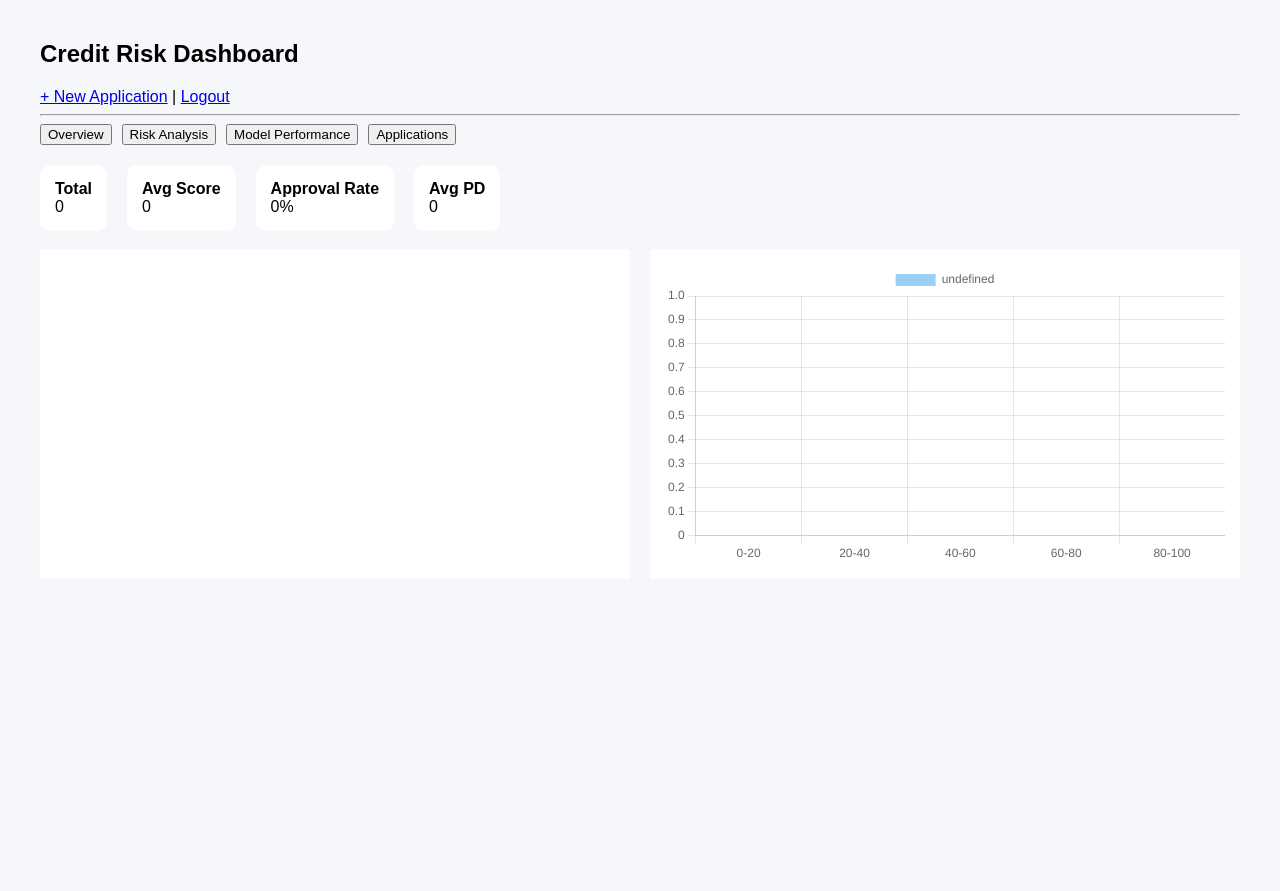
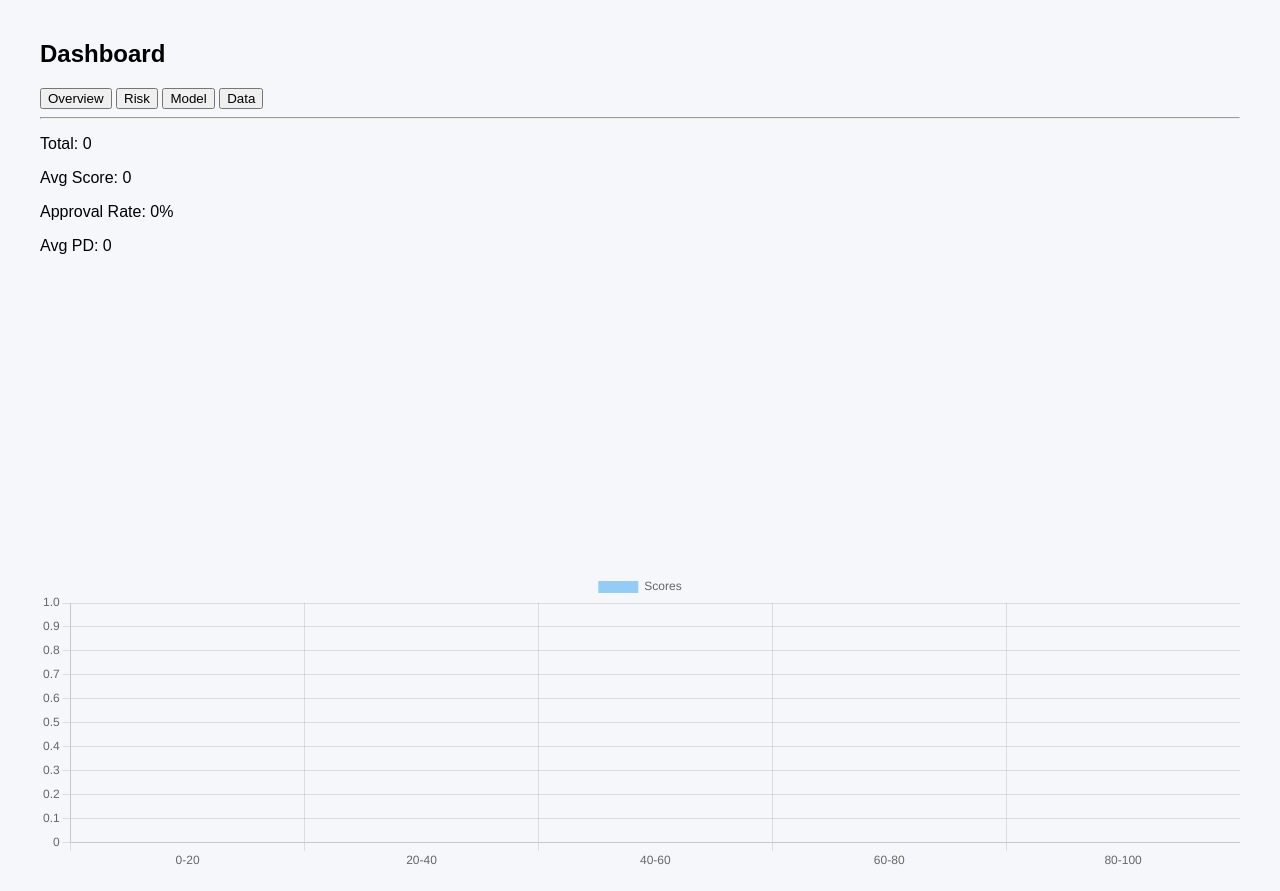
Before and after one commit to ThomHills/Credit-Scoring-App, a Flask app: page /dashboard in a window 1280 px wide. Before the commit the page ends 557 px from the top, so only its background shows below. Run offline with Flask 3, Linux system fonts and the light colour scheme; data that the repository does not hold is empty; a map, chart or similar area stays blank.

Commit message:
Dashboard3

```diff
--- a/app/routes.py
+++ b/app/routes.py
@@ -14,23 +14,19 @@
 # -----------------------
 @main.route('/', methods=['GET', 'POST'])
 def login():
-    try:
-        if request.method == 'POST':
-            username = request.form.get('username')
-            password = request.form.get('password')
+    if request.method == 'POST':
+        username = request.form.get('username')
+        password = request.form.get('password')
 
-            user = User.query.filter_by(username=username, password=password).first()
+        user = User.query.filter_by(username=username, password=password).first()
 
-            if user:
-                session['user_id'] = user.id
-                return redirect('/dashboard')
+        if user:
+            session['user_id'] = user.id
+            return redirect('/dashboard')
 
-            return render_template('login.html', error="Invalid credentials")
+        return render_template('login.html', error="Invalid credentials")
 
-        return render_template('login.html')
-
-    except Exception as e:
-        return f"Login error: {e}"
+    return render_template('login.html')
 
 
 # -----------------------
@@ -38,24 +34,20 @@
 # -----------------------
 @main.route('/register', methods=['GET', 'POST'])
 def register():
-    try:
-        if request.method == 'POST':
-            username = request.form.get('username')
-            password = request.form.get('password')
+    if request.method == 'POST':
+        username = request.form.get('username')
+        password = request.form.get('password')
 
-            if User.query.filter_by(username=username).first():
-                return render_template('register.html', error="User already exists")
+        if User.query.filter_by(username=username).first():
+            return render_template('register.html', error="User exists")
 
-            new_user = User(username=username, password=password)
-            db.session.add(new_user)
-            db.session.commit()
+        new_user = User(username=username, password=password)
+        db.session.add(new_user)
+        db.session.commit()
 
-            return redirect('/')
+        return redirect('/')
 
-        return render_template('register.html')
-
-    except Exception as e:
-        return f"Register error: {e}"
+    return render_template('register.html')
 
 
 # -----------------------
@@ -72,114 +64,112 @@
 # -----------------------
 @main.route('/dashboard')
 def dashboard():
-    try:
-        apps = Application.query.all() or []
 
-        total = len(apps)
+    apps = Application.query.all() or []
+    total = len(apps)
 
-        avg_score = round(
-            sum([float(a.score) for a in apps]) / total, 2
-        ) if total > 0 else 0
+    avg_score = round(
+        sum(float(a.score) for a in apps) / total, 2
+    ) if total > 0 else 0
 
-        approved = len([a for a in apps if a.decision == "Approved"])
-        rejected = len([a for a in apps if a.decision == "Rejected"])
+    approved = len([a for a in apps if a.decision == "Approved"])
+    rejected = len([a for a in apps if a.decision == "Rejected"])
 
-        approval_rate = round((approved / total) * 100, 2) if total > 0 else 0
+    approval_rate = round((approved / total) * 100, 2) if total > 0 else 0
 
-        low = len([a for a in apps if a.risk == "Low"])
-        medium = len([a for a in apps if a.risk == "Medium"])
-        high = len([a for a in apps if a.risk == "High"])
+    low = len([a for a in apps if a.risk == "Low"])
+    medium = len([a for a in apps if a.risk == "Medium"])
+    high = len([a for a in apps if a.risk == "High"])
 
-        # -----------------------
-        # EXTRA ANALYTICS
-        # -----------------------
-        avg_pd = round(
-            sum([(100 - float(a.score)) / 100 for a in apps]) / total, 3
-        ) if total > 0 else 0
+    # -----------------------
+    # SAFE ANALYTICS
+    # -----------------------
+    avg_pd = round(
+        sum((100 - float(a.score)) / 100 for a in apps) / total, 3
+    ) if total > 0 else 0
 
-        score_bins = {
-            "0-20": 0,
-            "20-40": 0,
-            "40-60": 0,
-            "60-80": 0,
-            "80-100": 0
-        }
+    score_bins = {
+        "0-20": 0,
+        "20-40": 0,
+        "40-60": 0,
+        "60-80": 0,
+        "80-100": 0
+    }
 
-        for a in apps:
-            s = float(a.score)
-            if s <= 20:
-                score_bins["0-20"] += 1
-            elif s <= 40:
-                score_bins["20-40"] += 1
-            elif s <= 60:
-                score_bins["40-60"] += 1
-            elif s <= 80:
-                score_bins["60-80"] += 1
-            else:
-                score_bins["80-100"] += 1
+    for a in apps:
+        s = float(a.score)
+        if s <= 20:
+            score_bins["0-20"] += 1
+        elif s <= 40:
+            score_bins["20-40"] += 1
+        elif s <= 60:
+            score_bins["40-60"] += 1
+        elif s <= 80:
+            score_bins["60-80"] += 1
+        else:
+            score_bins["80-100"] += 1
 
-        risk_approval = {
-            "Low": {"Approved": 0, "Rejected": 0},
-            "Medium": {"Approved": 0, "Rejected": 0},
-            "High": {"Approved": 0, "Rejected": 0}
-        }
+    # ALWAYS SAFE STRUCTURE
+    risk_approval = {
+        "Low": {"Approved": 0, "Rejected": 0},
+        "Medium": {"Approved": 0, "Rejected": 0},
+        "High": {"Approved": 0, "Rejected": 0}
+    }
 
-        for a in apps:
-            if a.risk in risk_approval and a.decision in ["Approved", "Rejected"]:
+    for a in apps:
+        if a.risk in risk_approval:
+            if a.decision in ["Approved", "Rejected"]:
                 risk_approval[a.risk][a.decision] += 1
 
-        recent_scores = [float(a.score) for a in apps[-10:]]
+    recent_scores = [float(a.score) for a in apps[-10:]]
 
-        # -----------------------
-        # LOAD ROC DATA
-        # -----------------------
-        fpr, tpr, auc_score = [], [], 0
+    # -----------------------
+    # ROC SAFE LOAD
+    # -----------------------
+    fpr, tpr, auc_score = [], [], 0
 
-        try:
-            base_dir = os.path.abspath(os.path.join(os.path.dirname(__file__), ".."))
-            roc_path = os.path.join(base_dir, "roc_data.pkl")
+    try:
+        base_dir = os.path.abspath(os.path.join(os.path.dirname(__file__), ".."))
+        roc_path = os.path.join(base_dir, "roc_data.pkl")
 
-            if os.path.exists(roc_path):
-                with open(roc_path, "rb") as f:
-                    roc = pickle.load(f)
+        if os.path.exists(roc_path):
+            with open(roc_path, "rb") as f:
+                roc = pickle.load(f)
 
-                fpr = roc.get("fpr", [])
-                tpr = roc.get("tpr", [])
-                auc_score = round(float(roc.get("auc", 0)), 3)
-
-        except Exception as e:
-            print("ROC error:", e)
-
-        return render_template(
-            "dashboard.html",
-            apps=apps,
-            total=total,
-            avg_score=avg_score,
-            approval_rate=approval_rate,
-            approved=approved,
-            rejected=rejected,
-            low=low,
-            medium=medium,
-            high=high,
-            avg_pd=avg_pd,
-            score_bins=score_bins,
-            risk_approval=risk_approval,
-            recent_scores=recent_scores,
-            fpr=fpr,
-            tpr=tpr,
-            auc=auc_score
-        )
+            fpr = roc.get("fpr", [])
+            tpr = roc.get("tpr", [])
+            auc_score = round(float(roc.get("auc", 0)), 3)
 
     except Exception as e:
-        return f"Dashboard error: {e}"
+        print("ROC error:", e)
+
+    return render_template(
+        "dashboard.html",
+        apps=apps,
+        total=total,
+        avg_score=avg_score,
+        approval_rate=approval_rate,
+        approved=approved,
+        rejected=rejected,
+        low=low,
+        medium=medium,
+        high=high,
+        avg_pd=avg_pd,
+        score_bins=score_bins,
+        risk_approval=risk_approval,
+        recent_scores=recent_scores,
+        fpr=fpr,
+        tpr=tpr,
+        auc=auc_score
+    )
 
 
 # -----------------------
-# NEW APPLICATION PAGE
+# NEW APP PAGE
 # -----------------------
 @main.route('/new')
-def new_application():
-    return render_template('index.html')
+def new_app():
+    return render_template("index.html")
 
 
 # -----------------------
@@ -190,37 +180,30 @@
     try:
         data = request.get_json() or {}
 
-        # BASIC
-        income = float(data.get('income', 0))
-        expenses = float(data.get('expenses', 0))
-        savings = float(data.get('savings', 0))
-        missed = int(data.get('missed_payments', 0))
+        result = predict_credit_score(
+            float(data.get('income', 0)),
+            float(data.get('expenses', 0)),
+            float(data.get('savings', 0)),
+            int(data.get('missed_payments', 0)),
 
-        # ADVANCED
-        total_debt = float(data.get('total_debt', 0))
-        credit_limit = float(data.get('credit_limit', 1))
-        used_credit = float(data.get('used_credit', 0))
-        late_payments = int(data.get('late_payments', 0))
-        credit_history = int(data.get('credit_history', 1))
-        new_accounts = int(data.get('new_accounts', 0))
-        job_years = int(data.get('job_years', 0))
-        residence_years = int(data.get('residence_years', 0))
-
-        result = predict_credit_score(
-            income, expenses, savings, missed,
-            total_debt, credit_limit, used_credit,
-            late_payments, credit_history,
-            new_accounts, job_years, residence_years
+            float(data.get('total_debt', 0)),
+            float(data.get('credit_limit', 1)),
+            float(data.get('used_credit', 0)),
+            int(data.get('late_payments', 0)),
+            int(data.get('credit_history', 1)),
+            int(data.get('new_accounts', 0)),
+            int(data.get('job_years', 0)),
+            int(data.get('residence_years', 0))
         )
 
-        if not result or "error" in result:
-            return jsonify({"error": "Model error"})
+        if "error" in result:
+            return jsonify(result)
 
         new_app = Application(
-            income=income,
-            expenses=expenses,
-            savings=savings,
-            missed=missed,
+            income=float(data.get('income', 0)),
+            expenses=float(data.get('expenses', 0)),
+            savings=float(data.get('savings', 0)),
+            missed=int(data.get('missed_payments', 0)),
             score=float(result["score"]),
             risk=result["risk"],
             decision="Pending"
@@ -236,32 +219,18 @@
 
 
 # -----------------------
-# APPROVE
+# DECISIONS
 # -----------------------
-@main.route('/decide/<int:id>/approve')
-def approve(id):
-    try:
-        app = Application.query.get(id)
-        if app:
+@main.route('/decide/<int:id>/<action>')
+def decide(id, action):
+    app = Application.query.get(id)
+
+    if app:
+        if action == "approve":
             app.decision = "Approved"
-            db.session.commit()
-    except Exception as e:
-        print("Approve error:", e)
+        elif action == "reject":
+            app.decision = "Rejected"
+
+        db.session.commit()
 
     return redirect('/dashboard')
-
-
-# -----------------------
-# REJECT
-# -----------------------
-@main.route('/decide/<int:id>/reject')
-def reject(id):
-    try:
-        app = Application.query.get(id)
-        if app:
-            app.decision = "Rejected"
-            db.session.commit()
-    except Exception as e:
-        print("Reject error:", e)
-
-    return redirect('/dashboard')
--- a/templates/dashboard.html
+++ b/templates/dashboard.html
@@ -9,110 +9,51 @@
 
 <div style="max-width:1200px; margin:auto; padding:20px;">
 
-    <h2>Credit Risk Dashboard</h2>
+<h2>Dashboard</h2>
 
-    <a href="/new">+ New Application</a> |
-    <a href="/logout">Logout</a>
+<!-- TABS -->
+<button onclick="showTab('overview')">Overview</button>
+<button onclick="showTab('risk')">Risk</button>
+<button onclick="showTab('model')">Model</button>
+<button onclick="showTab('data')">Data</button>
 
 <hr>
 
-    <!-- TABS -->
-    <div style="display:flex; gap:10px; margin-bottom:20px;">
-        <button onclick="showTab('overview')">Overview</button>
-        <button onclick="showTab('risk')">Risk Analysis</button>
-        <button onclick="showTab('model')">Model Performance</button>
-        <button onclick="showTab('data')">Applications</button>
-    </div>
-
-    <!-- ===================== -->
-    <!-- OVERVIEW TAB -->
-    <!-- ===================== -->
+<!-- OVERVIEW -->
 <div id="overview" class="tab">
 
-        <div style="display:flex; gap:20px; flex-wrap:wrap;">
-            <div style="background:white; padding:15px; border-radius:10px;">
-                <b>Total</b><br>{{ total }}
-            </div>
+<p>Total: {{ total }}</p>
+<p>Avg Score: {{ avg_score }}</p>
+<p>Approval Rate: {{ approval_rate }}%</p>
+<p>Avg PD: {{ avg_pd }}</p>
 
-            <div style="background:white; padding:15px; border-radius:10px;">
-                <b>Avg Score</b><br>{{ avg_score }}
-            </div>
-
-            <div style="background:white; padding:15px; border-radius:10px;">
-                <b>Approval Rate</b><br>{{ approval_rate }}%
-            </div>
-
-            <div style="background:white; padding:15px; border-radius:10px;">
-                <b>Avg PD</b><br>{{ avg_pd }}
-            </div>
-        </div>
-
-        <br>
-
-        <div style="display:grid; grid-template-columns:repeat(auto-fit,minmax(400px,1fr)); gap:20px;">
-            <div style="background:white; padding:15px; height:300px;">
-                <canvas id="trendChart"></canvas>
-            </div>
-
-            <div style="background:white; padding:15px; height:300px;">
-                <canvas id="scoreDistChart"></canvas>
-            </div>
-        </div>
+<div style="height:300px"><canvas id="trendChart"></canvas></div>
+<div style="height:300px"><canvas id="scoreDistChart"></canvas></div>
 
 </div>
 
-    <!-- ===================== -->
-    <!-- RISK TAB -->
-    <!-- ===================== -->
-    <div id="risk" class="tab" style="display:none;">
+<!-- RISK -->
+<div id="risk" class="tab" style="display:none">
 
-        <div style="display:grid; grid-template-columns:repeat(auto-fit,minmax(400px,1fr)); gap:20px;">
-
-            <div style="background:white; padding:15px; height:300px;">
-                <canvas id="riskChart"></canvas>
-            </div>
-
-            <div style="background:white; padding:15px; height:300px;">
-                <canvas id="decisionChart"></canvas>
-            </div>
-
-            <div style="background:white; padding:15px; height:300px;">
-                <canvas id="riskDecisionChart"></canvas>
-            </div>
+<div style="height:300px"><canvas id="riskChart"></canvas></div>
+<div style="height:300px"><canvas id="decisionChart"></canvas></div>
+<div style="height:300px"><canvas id="riskDecisionChart"></canvas></div>
 
 </div>
 
-    </div>
+<!-- MODEL -->
+<div id="model" class="tab" style="display:none">
 
-    <!-- ===================== -->
-    <!-- MODEL TAB -->
-    <!-- ===================== -->
-    <div id="model" class="tab" style="display:none;">
-
-        <h3>ROC Curve (AUC: {{ auc }})</h3>
-
-        <div style="background:white; padding:15px; height:400px;">
-            <canvas id="rocChart"></canvas>
-        </div>
+<h3>AUC: {{ auc }}</h3>
+<div style="height:400px"><canvas id="rocChart"></canvas></div>
 
 </div>
 
-    <!-- ===================== -->
-    <!-- DATA TAB -->
-    <!-- ===================== -->
-    <div id="data" class="tab" style="display:none;">
+<!-- DATA -->
+<div id="data" class="tab" style="display:none">
 
-        <h3>Applications</h3>
-
-        <div style="overflow-x:auto;">
-            <table border="1" cellpadding="5" style="background:white; width:100%;">
-                <tr>
-                    <th>ID</th>
-                    <th>Score</th>
-                    <th>Risk</th>
-                    <th>Decision</th>
-                    <th>Action</th>
-                </tr>
+<table border="1">
+<tr><th>ID</th><th>Score</th><th>Risk</th><th>Decision</th></tr>
 
 {% for a in apps %}
 <tr>
@@ -120,120 +61,101 @@
 <td>{{ a.score }}</td>
 <td>{{ a.risk }}</td>
 <td>{{ a.decision }}</td>
-                    <td>
-                        <a href="/decide/{{ a.id }}/approve">Approve</a> |
-                        <a href="/decide/{{ a.id }}/reject">Reject</a>
-                    </td>
 </tr>
 {% endfor %}
+
 </table>
-        </div>
 
 </div>
 
 </div>
 
 <script>
-function showTab(tabId) {
-    document.querySelectorAll(".tab").forEach(t => t.style.display = "none");
-    document.getElementById(tabId).style.display = "block";
+// TAB SWITCH
+function showTab(id){
+    document.querySelectorAll(".tab").forEach(t => t.style.display="none");
+    document.getElementById(id).style.display="block";
 }
 
-// DATA
-const low = {{ low }};
-const medium = {{ medium }};
-const high = {{ high }};
-const approved = {{ approved }};
-const rejected = {{ rejected }};
+// SAFE DATA
+const low = {{ low | default(0) }};
+const medium = {{ medium | default(0) }};
+const high = {{ high | default(0) }};
+
+const approved = {{ approved | default(0) }};
+const rejected = {{ rejected | default(0) }};
+
 const scoreBins = {{ score_bins | tojson }};
 const riskData = {{ risk_approval | tojson }};
 const trend = {{ (recent_scores or []) | tojson }};
 const fpr = {{ (fpr or []) | tojson }};
 const tpr = {{ (tpr or []) | tojson }};
 
-// COMMON OPTIONS
-const options = {
-    responsive: true,
-    maintainAspectRatio: false
+// SAFE STRUCTURE
+const safeRisk = {
+    Low: riskData.Low || {Approved:0,Rejected:0},
+    Medium: riskData.Medium || {Approved:0,Rejected:0},
+    High: riskData.High || {Approved:0,Rejected:0}
 };
 
-// RISK
+const options = { responsive:true, maintainAspectRatio:false };
+
+// CHARTS
 new Chart(document.getElementById('riskChart'), {
-    type: 'bar',
-    data: {
-        labels: ['Low','Medium','High'],
-        datasets: [{ data: [low, medium, high] }]
-    },
+    type:'bar',
+    data:{ labels:['Low','Medium','High'],
+    datasets:[{label:'Risk',data:[low,medium,high]}]},
     options
 });
 
-// DECISION
 new Chart(document.getElementById('decisionChart'), {
-    type: 'pie',
-    data: {
-        labels: ['Approved','Rejected'],
-        datasets: [{ data: [approved, rejected] }]
-    },
+    type:'pie',
+    data:{ labels:['Approved','Rejected'],
+    datasets:[{data:[approved,rejected]}]},
     options
 });
 
-// SCORE DIST
 new Chart(document.getElementById('scoreDistChart'), {
-    type: 'bar',
-    data: {
-        labels: Object.keys(scoreBins),
-        datasets: [{ data: Object.values(scoreBins) }]
-    },
+    type:'bar',
+    data:{ labels:Object.keys(scoreBins),
+    datasets:[{label:'Scores',data:Object.values(scoreBins)}]},
     options
 });
 
-// RISK vs DECISION
 new Chart(document.getElementById('riskDecisionChart'), {
-    type: 'bar',
-    data: {
-        labels: ['Low','Medium','High'],
-        datasets: [
-            {
-                label: 'Approved',
-                data: [
-                    riskData.Low.Approved,
-                    riskData.Medium.Approved,
-                    riskData.High.Approved
-                ]
-            },
-            {
-                label: 'Rejected',
-                data: [
-                    riskData.Low.Rejected,
-                    riskData.Medium.Rejected,
-                    riskData.High.Rejected
-                ]
-            }
+    type:'bar',
+    data:{
+        labels:['Low','Medium','High'],
+        datasets:[
+            {label:'Approved',data:[
+                safeRisk.Low.Approved,
+                safeRisk.Medium.Approved,
+                safeRisk.High.Approved
+            ]},
+            {label:'Rejected',data:[
+                safeRisk.Low.Rejected,
+                safeRisk.Medium.Rejected,
+                safeRisk.High.Rejected
+            ]}
         ]
     },
     options
 });
 
-// TREND
-if (trend.length > 0) {
+if(trend.length){
 new Chart(document.getElementById('trendChart'), {
-        type: 'line',
-        data: {
-            labels: trend.map((_, i) => i + 1),
-            datasets: [{ data: trend }]
-        },
+    type:'line',
+    data:{ labels:trend.map((_,i)=>i+1),
+    datasets:[{label:'Trend',data:trend}]},
     options
 });
 }
 
-// ROC
-if (fpr.length > 0) {
+if(fpr.length){
 new Chart(document.getElementById('rocChart'), {
-        type: 'line',
-        data: {
-            labels: fpr,
-            datasets: [{ label: 'ROC', data: tpr }]
-        },
+    type:'line',
+    data:{ labels:fpr,
+    datasets:[{label:'ROC',data:tpr}]},
     options
 });
 }
```
Lines whose indentation alone changed are shown as unchanged.
